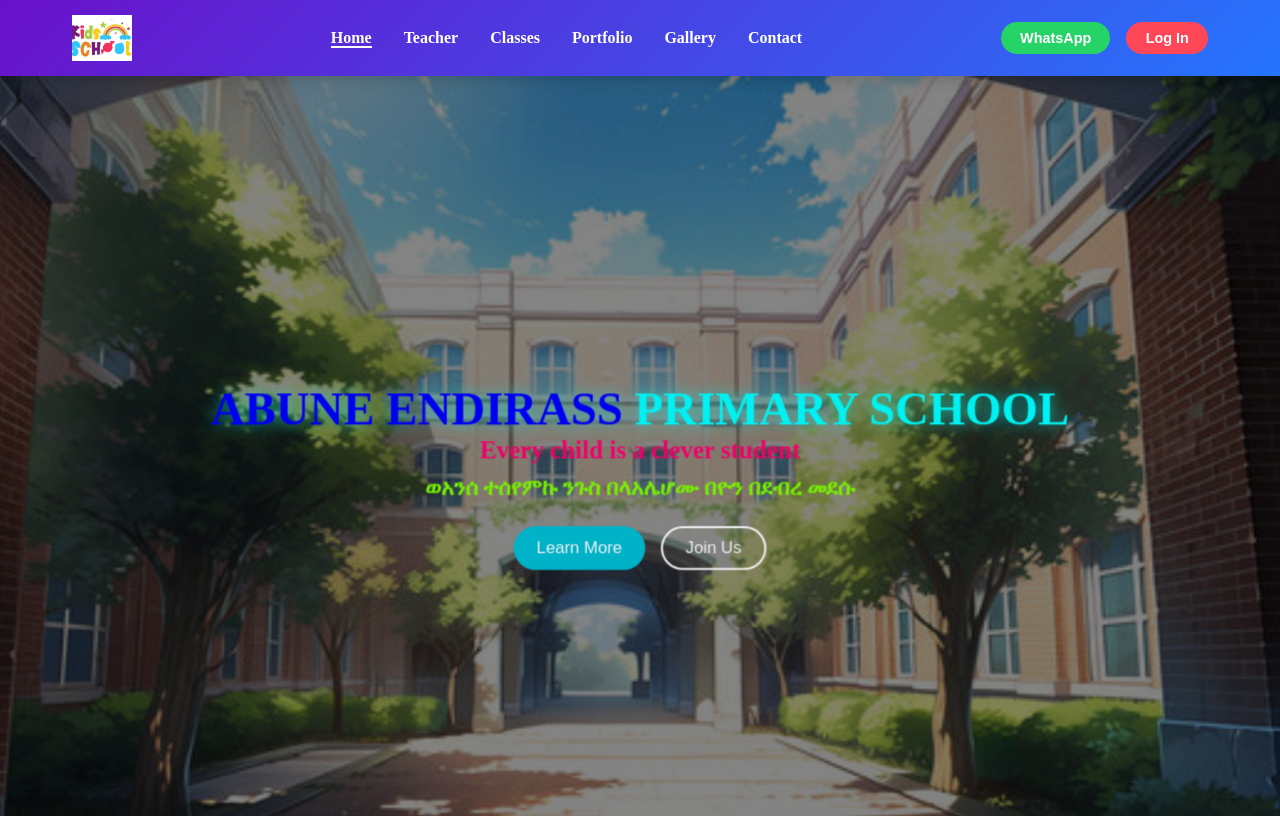
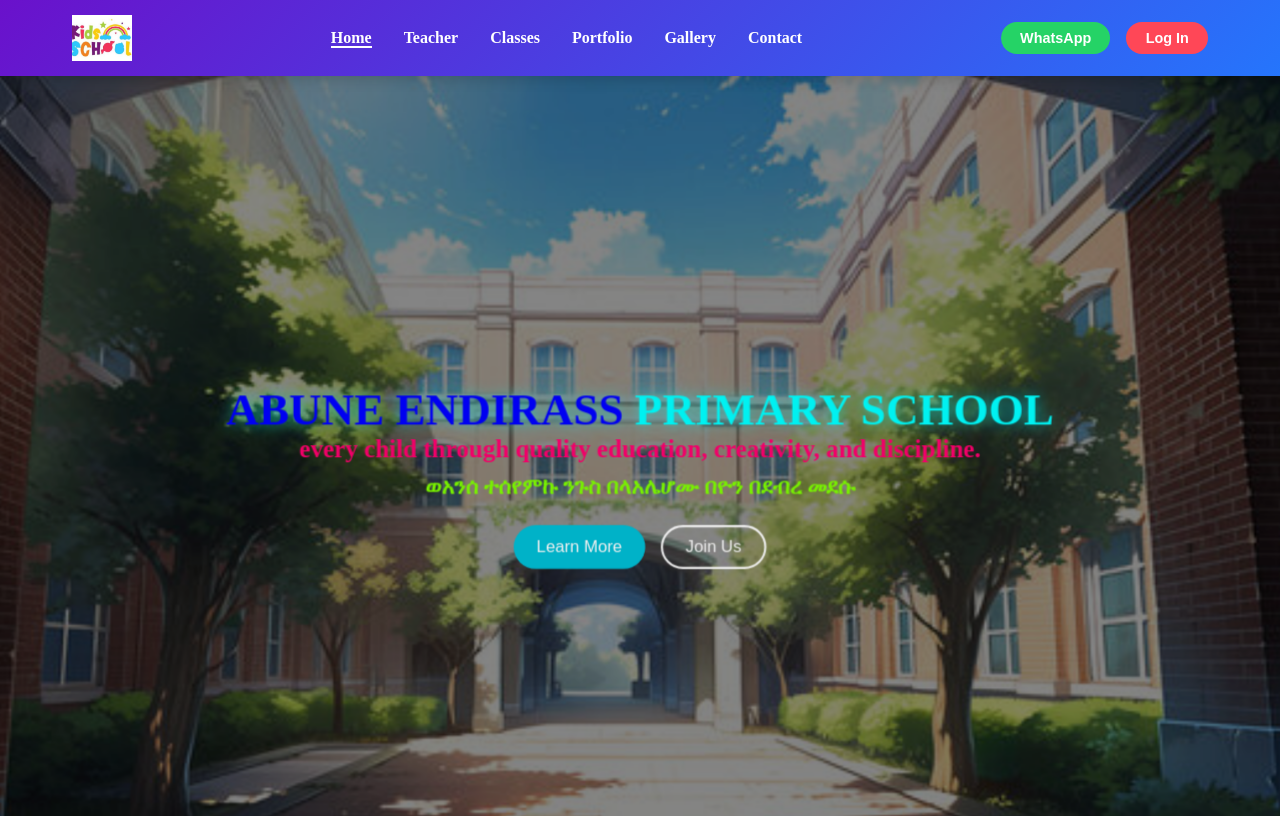
Before and after one commit to hay46/abune-endras-primary-school, a React (Vite) app: page / in a window 1280 px wide. Shown: the top 816 px of the page. Built offline with nearby package versions, Linux system fonts and the light colour scheme.

Commit message:
forth commit

```diff
--- a/src/component/home/homepage/Hero_page.css
+++ b/src/component/home/homepage/Hero_page.css
@@ -46,7 +46,7 @@
 }
 
 .abune {
-  font-size: 2.8rem;
+  font-size: 2.7rem;
   font-weight: bold;
   color: aqua;
   text-shadow: 0 0 15px rgba(0, 255, 255, 0.7);
@@ -70,7 +70,7 @@
   color: chartreuse;
   margin-top: 10px;
   opacity: 0;
-  animation: zoomIn 2s ease-out 0.6s forwards;
+  animation: zoomIn 2s ease-out 0.7s forwards;
 }
 
 /* ===== ANIMATIONS ===== */
--- a/src/component/home/homepage/Hero_page.jsx
+++ b/src/component/home/homepage/Hero_page.jsx
@@ -22,7 +22,7 @@ function Hero_page() {
               <span className="span-me">ABUNE ENDIRASS</span> PRIMARY SCHOOL
             </h1>
             <h2 className="chiled animate-h2">
-              Every child is a clever student
+              every child through quality education, creativity, and discipline.
             </h2>
             <h3 className="school animate-h3">
               ወአንሰ ተሰየምኩ ንጉስ በላአሌሆሙ በዮን በደብረ መደሱ
```
